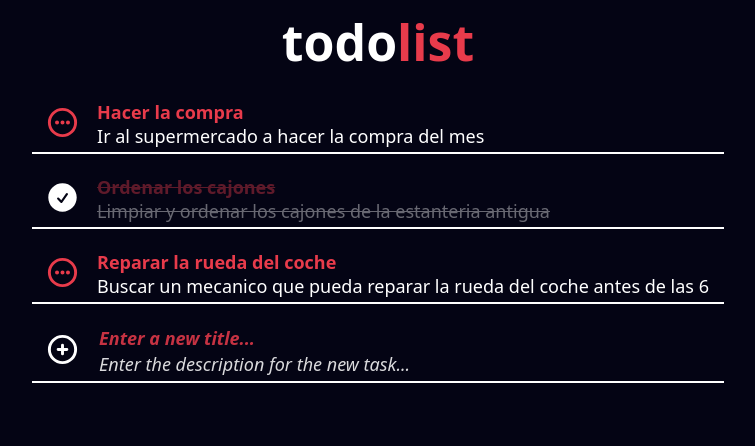
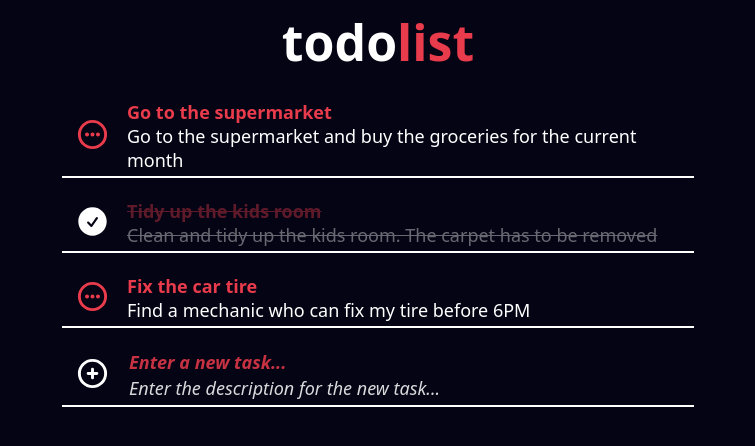
Before and after one commit to r-moret/todolist, a React (Vite) app: page / in a window 1280 px wide. Shown: the top 446 px of the page, without its empty margins (262-1017 px from the left). Built offline with nearby package versions, Linux system fonts and the light colour scheme.

Commit message:
add some miner styling changes

```diff
--- a/src/components/NewTask/NewTask.jsx
+++ b/src/components/NewTask/NewTask.jsx
@@ -22,7 +22,7 @@ export function NewTask({ addTask }) {
             setDescription("")
         }
     }
-    const titlePlaceholder = "Enter a new title..."
+    const titlePlaceholder = "Enter a new task..."
     const descriptionPlaceholder = "Enter the description for the new task..."
 
     return (
--- a/src/components/TodoList/TodoList.css
+++ b/src/components/TodoList/TodoList.css
@@ -2,4 +2,5 @@
     display: flex;
     flex-direction: column;
     gap: 17px;
+    width: 50%;
 }
--- a/src/components/TodoList/TodoList.jsx
+++ b/src/components/TodoList/TodoList.jsx
@@ -5,18 +5,18 @@ import { useState } from "react"
 
 const initialTasks = [
   {
-    title: "Hacer la compra",
-    description: "Ir al supermercado a hacer la compra del mes",
+    title: "Go to the supermarket",
+    description: "Go to the supermarket and buy the groceries for the current month",
     finished: false,
   },
   {
-    title: "Ordenar los cajones",
-    description: "Limpiar y ordenar los cajones de la estanteria antigua",
+    title: "Tidy up the kids room",
+    description: "Clean and tidy up the kids room. The carpet has to be removed",
     finished: true,
   },
   {
-    title: "Reparar la rueda del coche",
-    description: "Buscar un mecanico que pueda reparar la rueda del coche antes de las 6",
+    title: "Fix the car tire",
+    description: "Find a mechanic who can fix my tire before 6PM",
     finished: false,
   },
 ]
```
